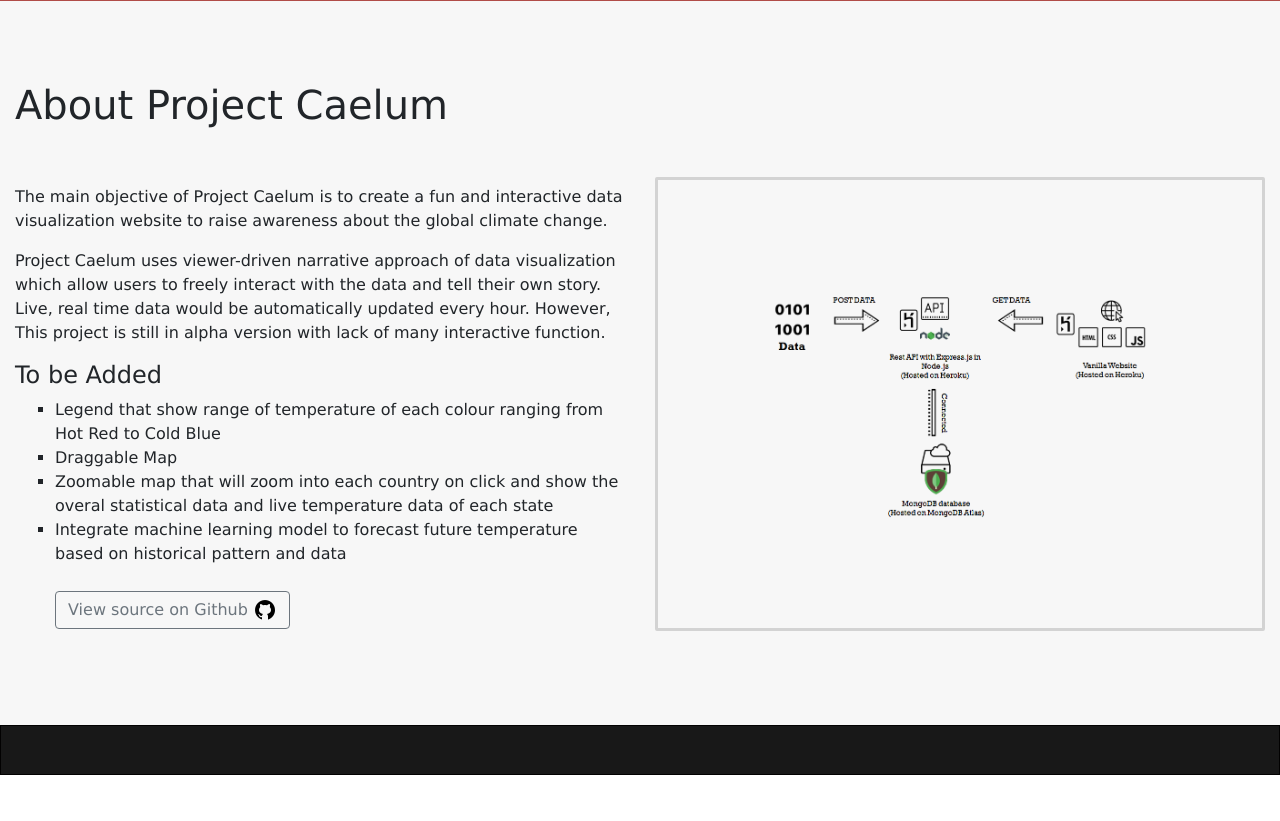
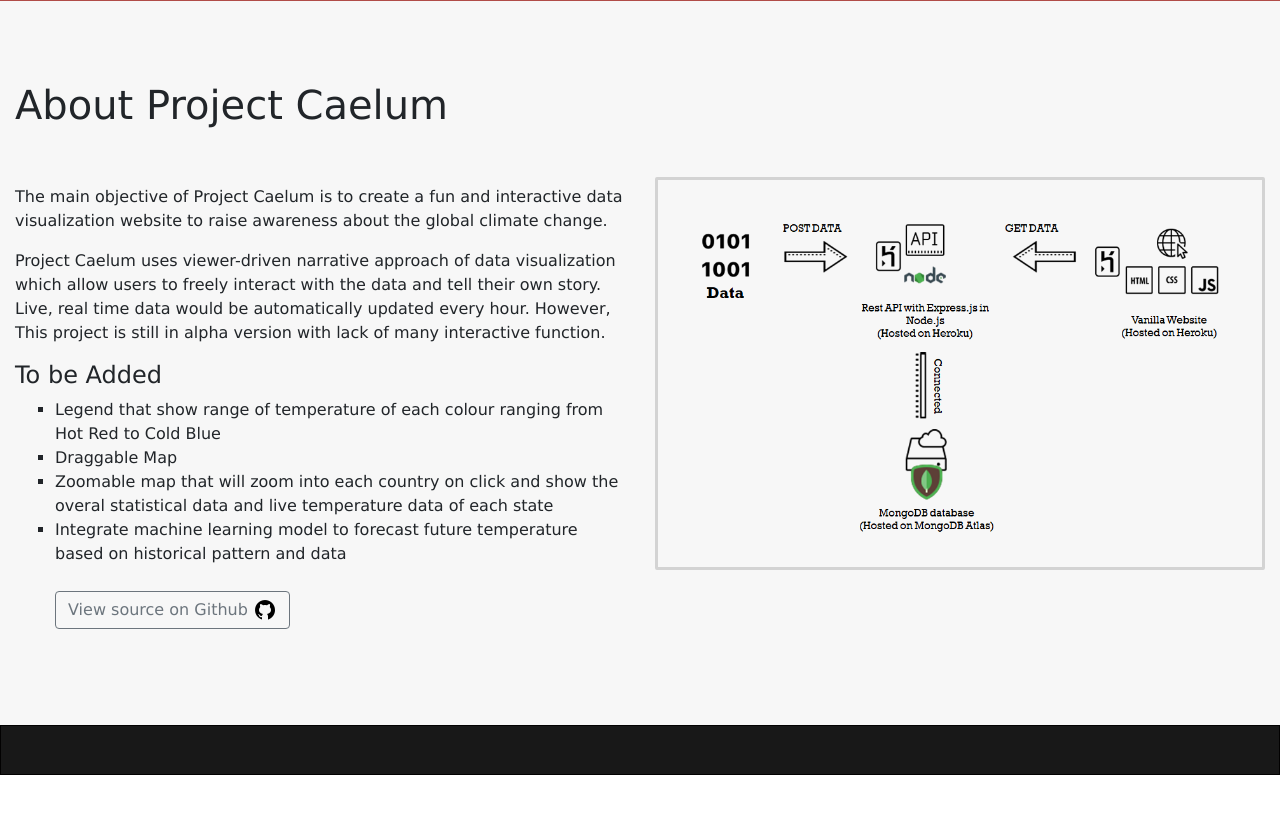
Before and after one commit to JoeSiew/ProjectCaelumWeb, a PHP site: page /index.html in a window 1280 px wide. Shown: the part 1009-1830 px from the top of the page. Run offline with PHP 8.4, Linux system fonts and the light colour scheme; some libraries are stand-ins or nearby versions.

Commit message:
changes image size

```diff
--- a/style.css
+++ b/style.css
@@ -99,7 +99,7 @@ button:hover{
     margin-left: auto;
     margin-right: auto;
     z-index: 1;
-    padding: 100px 100px;
+    padding: 20px 20px;
     border: 3px solid #d3d3d3;
     border-radius: 2px;
     max-width:100%;
```
